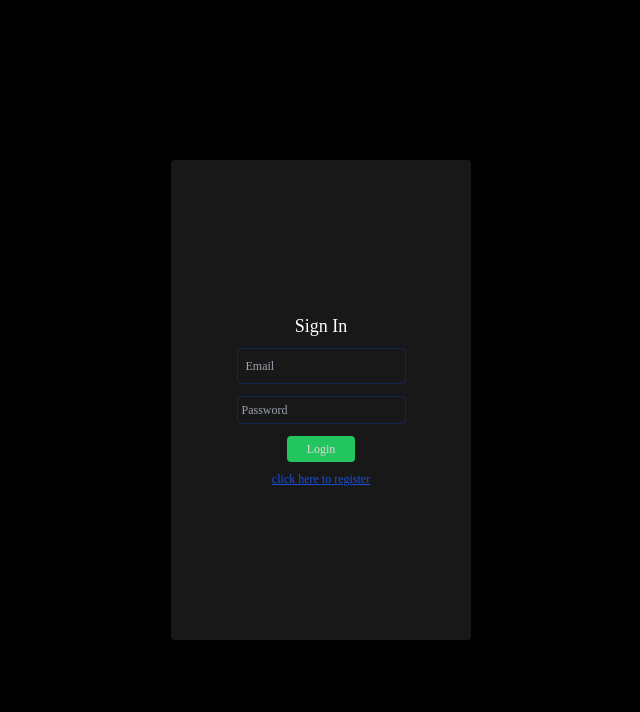
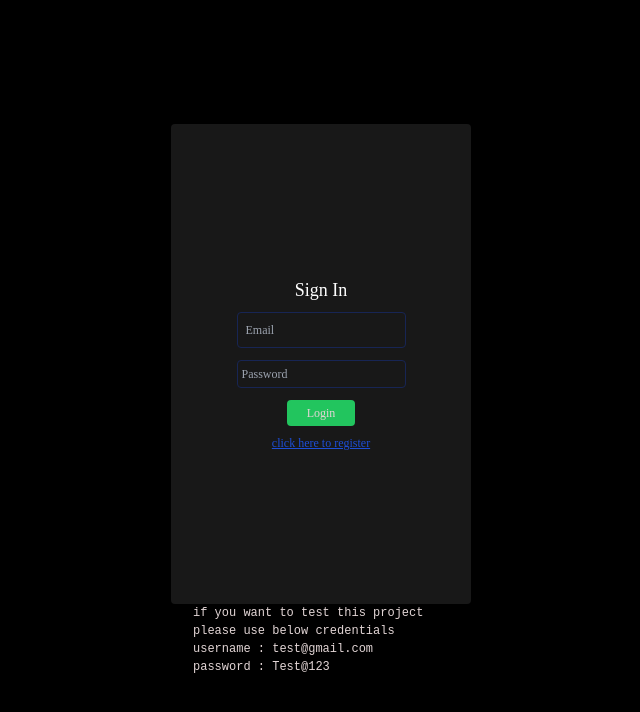
Before and after one commit to BheemuUppar/musify, a React (Vite) app in the folder client/: page /signin in a window 1280 px wide. Shown: the top 712 px of the page, without its empty margins (319-959 px from the left). Built offline with nearby package versions, Linux system fonts and the light colour scheme.

Commit message:
signup and signin ui

```diff
--- a/client/src/components/auth/Signin.tsx
+++ b/client/src/components/auth/Signin.tsx
@@ -16,9 +16,11 @@ function Signin() {
   const onSubmit: SubmitHandler<any> = (data) => {
     login(data);
   };
+
   const  showNotification = function (props:{severity:string, message:string}){
     setSnackbarState(props)
   }
+
   async function login(payload: any) {
     axios.post(`${environment.baseUrl}/auth/signin`, payload).then( (res) => {
       if(res.data.message == 'login successfull'){
@@ -40,8 +42,8 @@ function Signin() {
   }
 
   return (
-    <div className="w-full h-[100vh] flex justify-center items-center">
-      <div className="form-container w-[20%] min-w-[300px] h-[60%] bg-[#e3e5eb] dark:bg-dark-500 flex justify-center items-center flex-col gap-2 rounded   py-5 ">
+    <div className="w-full h-[100vh] flex justify-center items-center flex-col">
+      <div className="form-container w-[20%] min-w-[300px] h-[60%] min-h-[300px] bg-[#e3e5eb] dark:bg-dark-500 flex justify-center items-center flex-col gap-2 rounded   py-5 ">
         <div className="flex items-center justify-between ">
           <h1 className="text-dark-600 dark:text-white text-lg">Sign In</h1>
         </div>
@@ -74,7 +76,13 @@ function Signin() {
         </form>
         <Link to="/signup" className="text-blue-700 underline">click here to register</Link>
       </div>
+      <div className="w-[20%]" style={{fontFamily:"monospace"}}>
+        if you want to test this project please use below credentials
+        <p>username : test@gmail.com</p>
+        <p>password : Test@123</p>
+      </div>
     </div>
+
   );
 }
 
--- a/client/src/components/auth/Signup.tsx
+++ b/client/src/components/auth/Signup.tsx
@@ -6,14 +6,21 @@ import { useNavigate , Link } from "react-router-dom";
 import { snackbarAtom } from "../../store/otherState";
 import { useSetRecoilState } from "recoil";
 
+type Inputs = {
+  username: string
+  email: string
+  password:string
+  cnf_password:string |undefined
+}
 
 function Signup() {
   const navigate = useNavigate();
-  const { register,  handleSubmit, watch, formState: { errors, isDirty, isValid },} = useForm();
+  const { register,  handleSubmit, watch, formState: { errors, isDirty, isValid }} = useForm<Inputs>({ mode: "onChange" });
   const setSnackbarState = useSetRecoilState(snackbarAtom);
 
-  const onSubmit: SubmitHandler<any> = (data) => {
-    delete data["cnf-password"];
+  const onSubmit: SubmitHandler<Inputs> = (data:Inputs) => {
+    delete data["cnf_password"];
+    console.log(errors)
     registerUser(data);
   };
 
@@ -32,9 +39,10 @@ function Signup() {
     });
   }
 
+console.log(errors, isDirty, isValid)
   return (
     <div className="w-full h-[100vh] flex justify-center items-center">
-      <div className="form-container w-[20%] min-w-[300px] h-[60%] bg-[#e3e5eb] dark:bg-dark-500 flex justify-center items-center flex-col gap-2 rounded   py-5 ">
+      <div className="form-container w-[20%] min-w-[300px] h-[60%] min-h-[300px] bg-[#e3e5eb] dark:bg-dark-500 flex justify-center items-center flex-col gap-2 rounded   py-5 ">
         <div className="flex items-center justify-between ">
           <h1 className="text-dark-600 dark:text-white text-lg">Sign Up</h1>
         </div>
@@ -42,26 +50,44 @@ function Signup() {
           className="flex flex-col justify-center items-center gap-3 text-black"
           onSubmit={handleSubmit(onSubmit)}
         >
+          <div className="flex flex-col">
           <input
             className="pl-2 py-2"
             placeholder="Username"
-            {...register("username", { required: true })}
+            {...register("username", { required: true ,})}
           />
+          { errors.username &&  errors.username.type == "required" && <span className="text-red-500"> username is required</span> }
+          </div>
+          <div className="flex flex-col">
+
           <input
             className="pl-2 py-2"
             placeholder="Email"
-            {...register("email", { required: true })}
+            {...register("email", { required: "Email is Required" ,pattern:{value:/^[a-zA-Z0-9.!#$%&'*+/=?^_`{|}~-]+@[a-zA-Z0-9-]+(?:\.[a-zA-Z0-9-]+)*$/, message:"Enter Valid Email Address"} })}
           />
+  { errors.email && <span className="text-red-500"> {errors.email.message}</span> }
+
+          </div>
+          <div className="flex flex-col">
+
           <input
             className="pl-2 py-2"
             placeholder="Password"
-            {...register("password", { required: true, minLength: 6 })}
+            {...register("password", { required: "password is Required", minLength: {value:6, message:"password should contain atleast 6 letters"} })}
           />
+          { errors.password && <span className="text-red-500"> {errors.password.message}</span> }
+          </div>
+          <div className="flex flex-col">
+
           <input
             className="pl-2 py-2"
             placeholder="confirm Password"
-            {...register("cnf-password", { required: true, minLength: 6 })}
+            {...register("cnf_password", { required: "confirm password is required",
+            validate: value => value == watch('password') || "Passwords do not match"
+             })}
           />
+          { errors.cnf_password && <span className="text-red-500"> {errors.cnf_password.message}</span> }
+          </div>
 
           <button
             type="submit"
```
